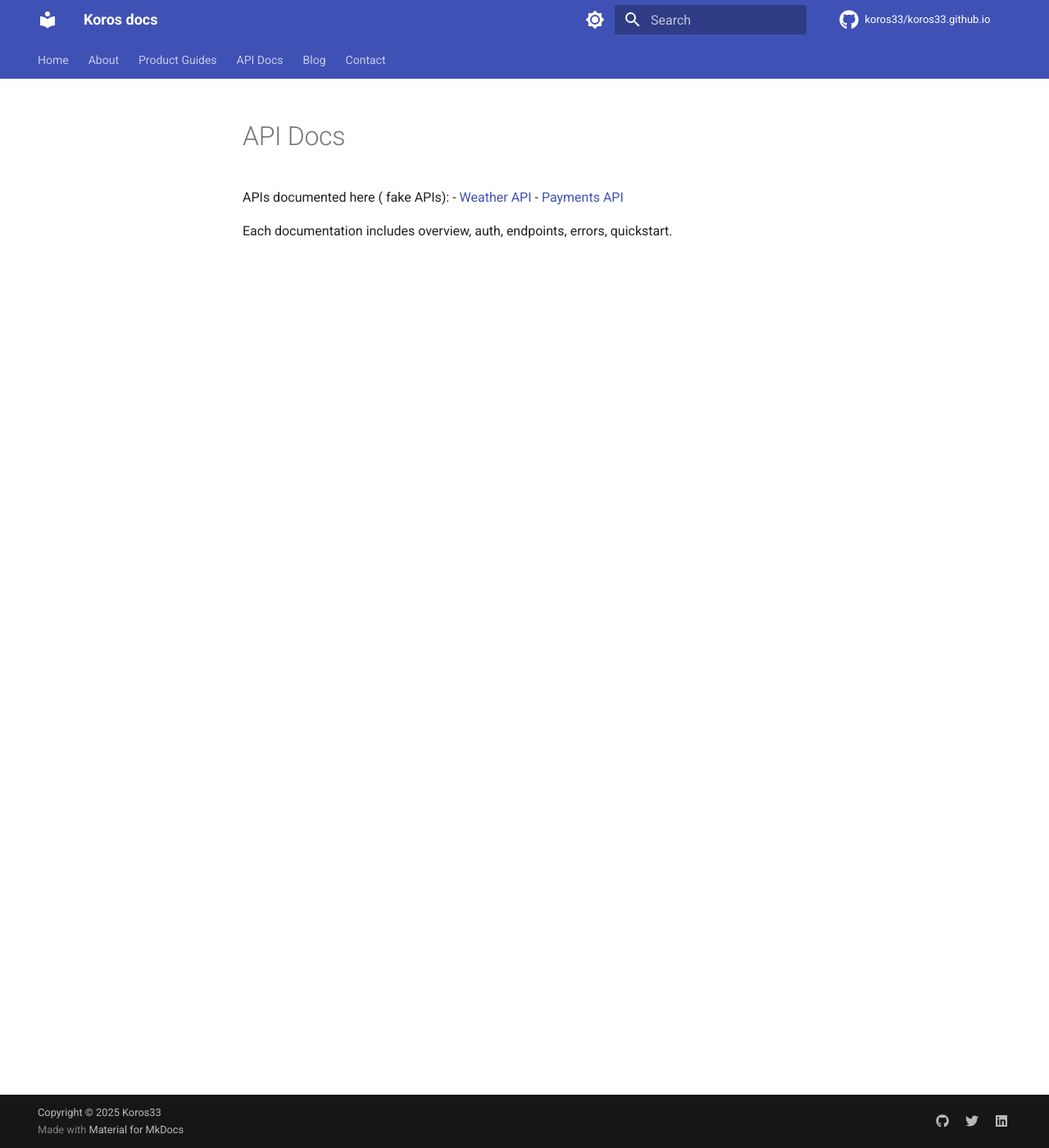
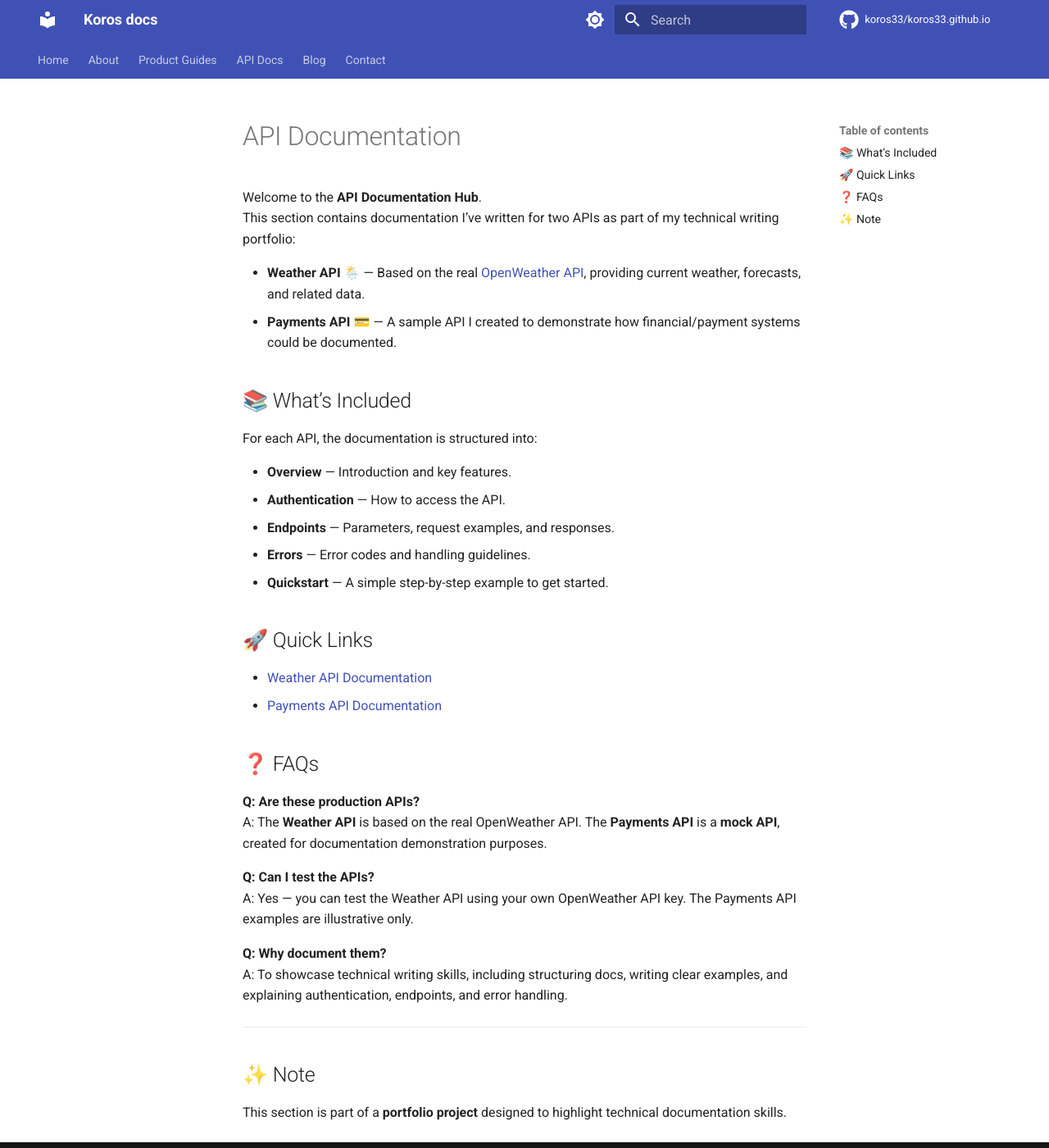
Before and after one commit to koros33/koros33.github.io, an MkDocs documentation site: the page built from docs/API docs/index.md, in a window 1280 px wide and 1400 px high. Shown: the whole window at 82% size. Built offline with MkDocs 1.6.1 and Material for MkDocs 9.7.7, drawn with Linux system fonts in a browser that asks for light colours; comment, search, counter and statistics services are not loaded; the version menu is left out.

Commit message:
index.md

```diff
--- a/docs/API docs/index.md
+++ b/docs/API docs/index.md
@@ -1,7 +1,39 @@
-# API Docs
+# API Documentation
 
-APIs documented here ( fake APIs):
-- [Weather API](weather.md)
-- [Payments API](payments.md)
+Welcome to the **API Documentation Hub**.
+This section contains documentation I’ve written for two APIs as part of my technical writing portfolio:
 
-Each documentation includes overview, auth, endpoints, errors, quickstart.
+- **Weather API** 🌦️ — Based on the real [OpenWeather API](https://openweathermap.org/api), providing current weather, forecasts, and related data.
+- **Payments API** 💳 — A sample API I created to demonstrate how financial/payment systems could be documented.
+
+
+## 📚 What’s Included
+For each API, the documentation is structured into:
+
+- **Overview** — Introduction and key features.
+- **Authentication** — How to access the API.
+- **Endpoints** — Parameters, request examples, and responses.
+- **Errors** — Error codes and handling guidelines.
+- **Quickstart** — A simple step-by-step example to get started.
+
+
+## 🚀 Quick Links
+- [Weather API Documentation](weather/index.md)
+- [Payments API Documentation](payments/index.md)
+
+
+## ❓ FAQs
+
+**Q: Are these production APIs?**
+A: The **Weather API** is based on the real OpenWeather API. The **Payments API** is a **mock API**, created for documentation demonstration purposes.
+
+**Q: Can I test the APIs?**
+A: Yes — you can test the Weather API using your own OpenWeather API key. The Payments API examples are illustrative only.
+
+**Q: Why document them?**
+A: To showcase technical writing skills, including structuring docs, writing clear examples, and explaining authentication, endpoints, and error handling.
+
+---
+
+## ✨ Note
+This section is part of a **portfolio project** designed to highlight technical documentation skills.
```
